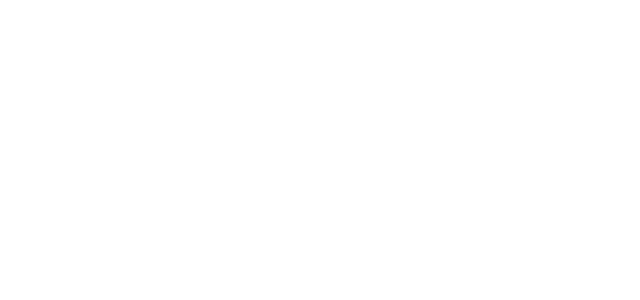
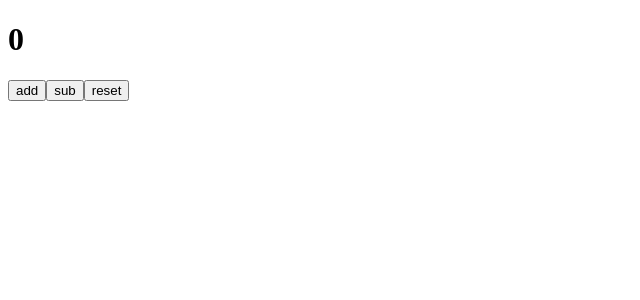
Before and after one commit to Shashiongith/SEM_3-WEB-DEVELOPMENT, a React (Vite) app in the folder React/: page /product/1 in a window 1280 px wide. Shown: the top 300 px of the page, without its empty margins (0-640 px from the left). Built offline with nearby package versions, Linux system fonts and the light colour scheme.

Commit message:
useReducer done

```diff
--- a/React/src/App.jsx
+++ b/React/src/App.jsx
@@ -10,6 +10,7 @@
 import A from './class3/A.jsx'
 import { Route, Routes } from 'react-router-dom'
 import { useState } from 'react'
+import UseReducerDemo from './class4/UseReducerDemo.jsx'
 
 const App = () => {
 
@@ -26,7 +27,7 @@
         <Route  path='/product/:id'   element={<ProductDetails/>}/>
 
        </Routes> */}
-       <A />
+       <UseReducerDemo />
 
     </div>
   )
--- /dev/null
+++ b/React/src/class4/UseReducerDemo.jsx
@@ -0,0 +1,29 @@
+import React from 'react'
+import { useReducer } from 'react'
+
+const UseReducerDemo = () => {
+    function reducer(state,action){
+        if(action.type == "inc") {
+            return state+1
+        }
+        else if(action.type == "dec"){
+            return state-1
+        }else if(action.type == "reset"){
+            return 0;
+        }else{
+            return state;
+        }
+    }
+    let [state, dispatch] = useReducer(reducer,0)
+  return (
+    <>
+    <h1>{state}</h1>
+    <button onClick={() => dispatch({type : "inc"})}>add</button>
+    <button onClick={() => dispatch({type : "dec"})}>sub</button>
+    <button onClick={() => dispatch({type : "reset"})}>reset</button>
+    </>
+
+  )
+}
+
+export default UseReducerDemo
--- a/React/src/main.jsx
+++ b/React/src/main.jsx
@@ -8,10 +8,11 @@
 
 
 createRoot(document.getElementById('root')).render(
-    <BrowserRouter>
-    <context.Provider value={{name:"Shashikant", age:21}}>
-    <Assingment />
-    </context.Provider>
-    </BrowserRouter>
+    // <BrowserRouter>
+    // <context.Provider value={{name:"Shashikant", age:21}}>
+    // <Assingment />
+    // </context.Provider>
+    // </BrowserRouter>
+    <App />
 
 )
```
